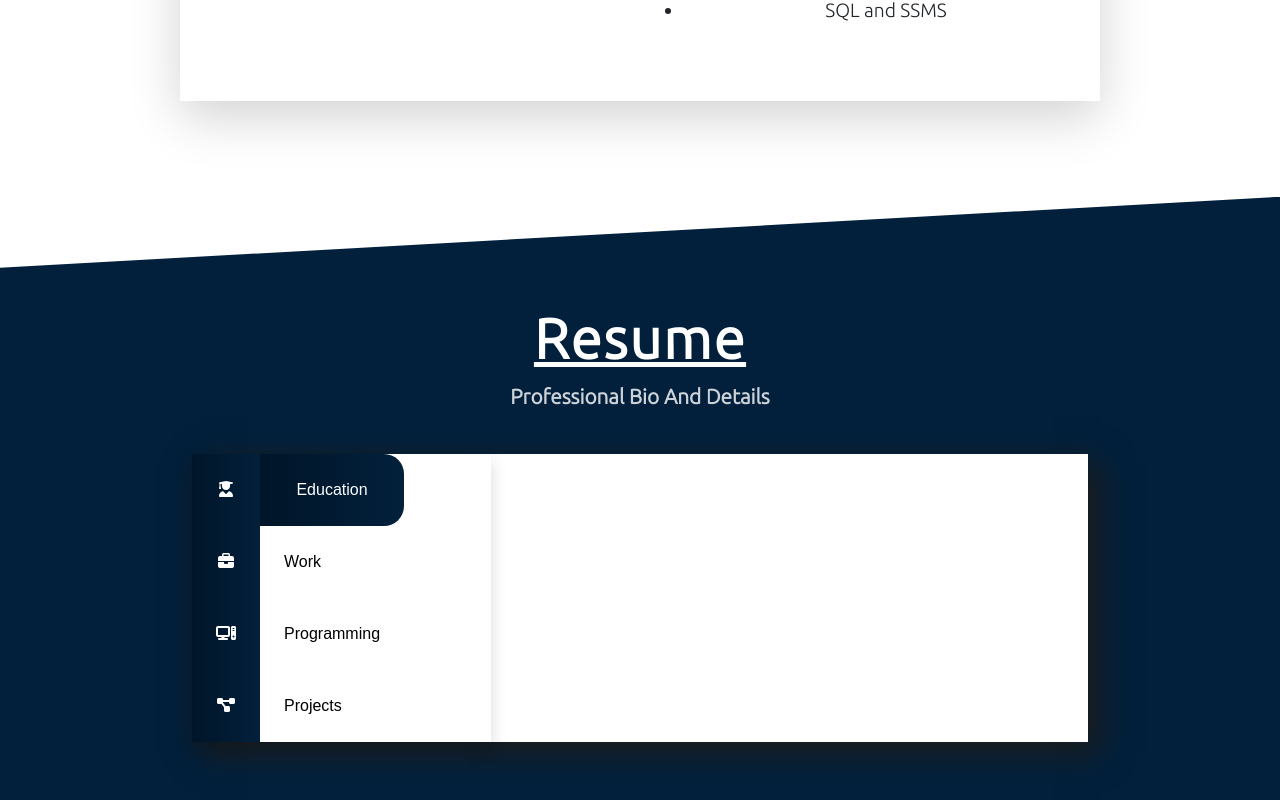
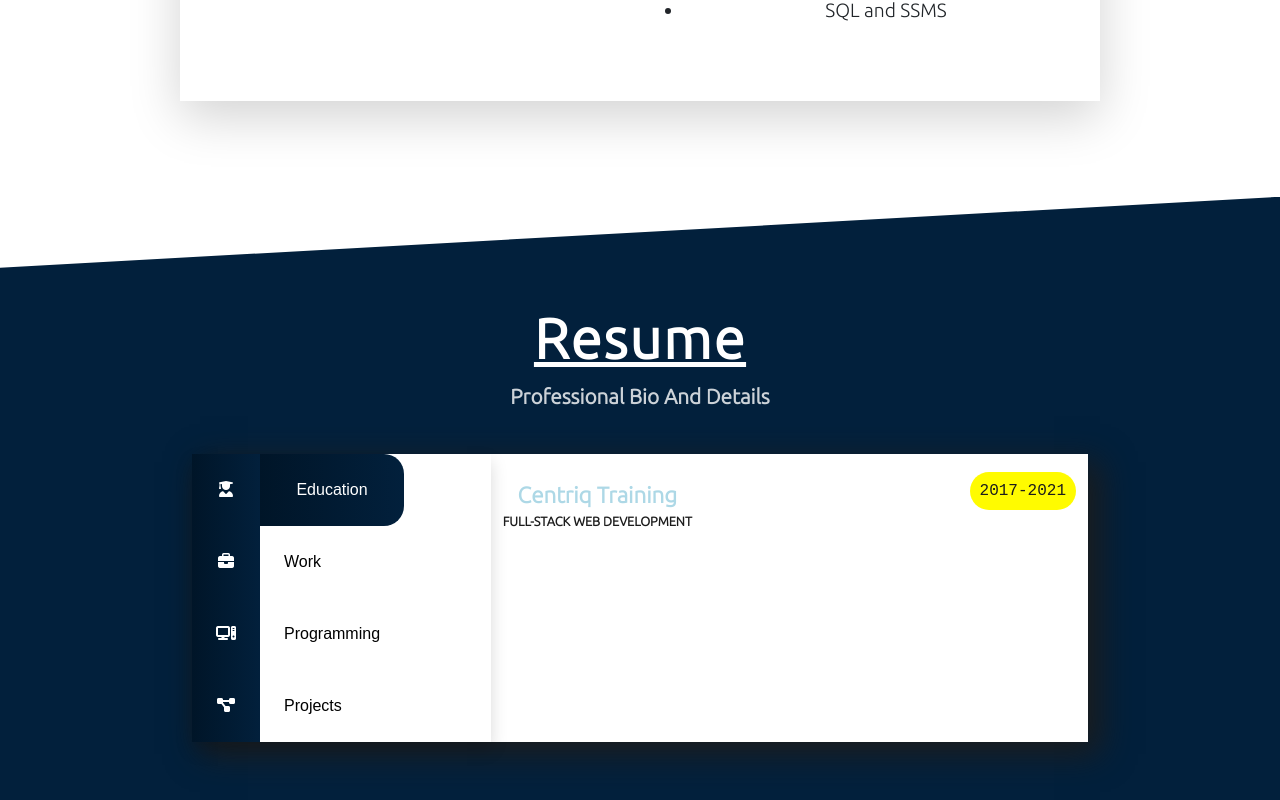
Before and after one commit to royer00/ReactPortfolioProject, a React (Create React App) app: page / in a window 1280 px wide. Shown: the part 1082-1882 px from the top of the page. Built offline with nearby package versions, Linux system fonts and the light colour scheme; no server answers.

Commit message:
add education information and css

```diff
--- a/src/Education.js
+++ b/src/Education.js
@@ -1,19 +1,24 @@
-import React from 'react';
-
-
-
-
+import React from "react";
+import "./education.css";
 
 const Education = () => {
-
-    return (
-        <>
-        Education
-        </>
-    )
-}
-
-
-
+  return (
+    <>
+      <div className="d-flex flex-column">
+        <div className="education-one my-4 justify-content-between d-flex flex-row">
+          <div className="d-flex flex-column new-one">
+            <span className="university-name">Centriq Training</span>
+            <span className="university-degree">
+              Full-stack Web Development
+            </span>
+          </div>
+          <div>
+            <span className="year-passedout">2017-2021</span>
+          </div>
+        </div>
+      </div>
+    </>
+  );
+};
 
 export default Education;
--- /dev/null
+++ b/src/education.css
@@ -0,0 +1,21 @@
+.university-name {
+  font-family: "Ubuntu";
+  color: lightblue;
+  font-size: 1.4rem;
+  font-weight: 900;
+}
+.university-degree {
+  font-size: 0.8rem;
+  font-weight: 800;
+  font-family: "Ubuntu";
+  color: #1c1c1c;
+  text-transform: uppercase;
+}
+.year-passedout {
+  font-family: monospace;
+  font-size: 1rem;
+  background: var(--standout-color);
+  color: #1c1c1c;
+  padding: 10px 10px;
+  border-radius: 20px;
+}
```
